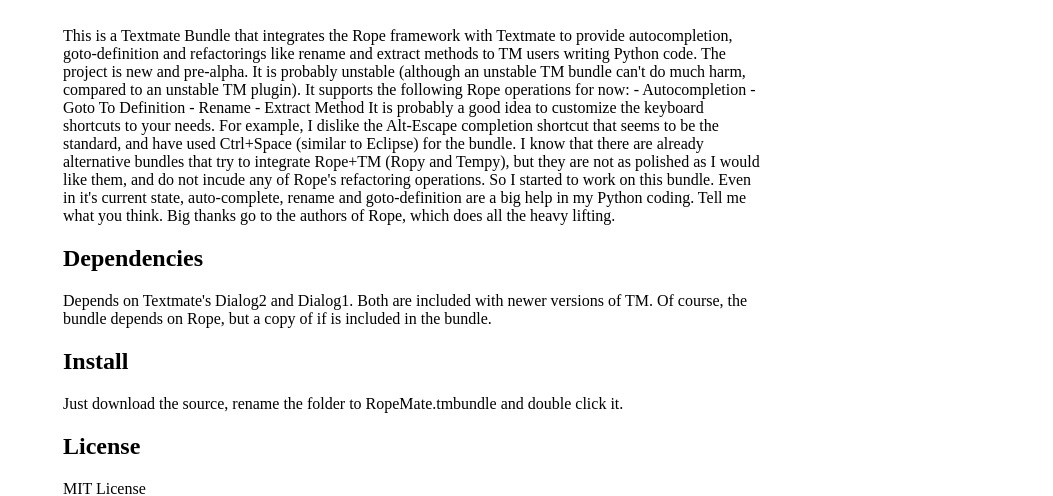
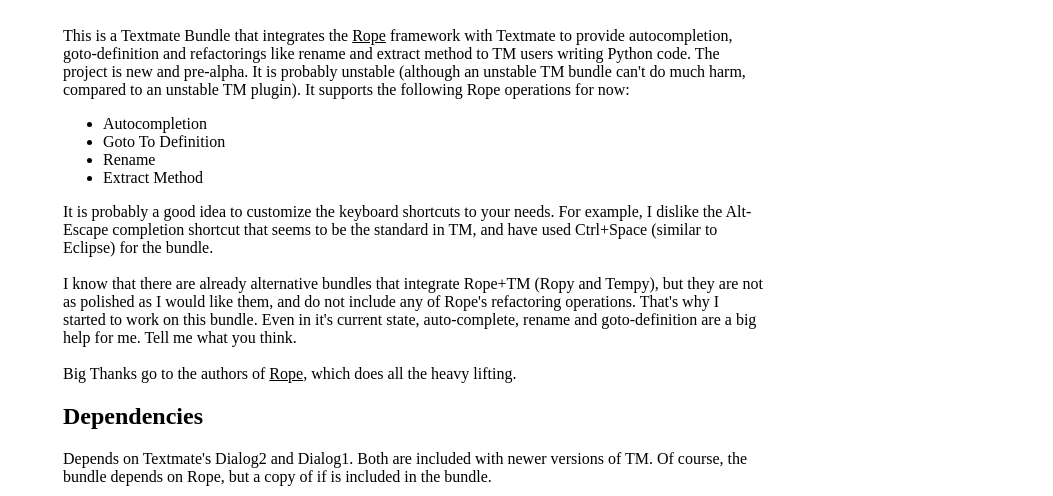
Before and after one commit to JulianEberius/RopeMate.tmbundle, a plain HTML site: page index.html in a window 1280 px wide. Shown: the part 307-803 px from the top of the page, without its empty margins (227-1280 px from the left). Drawn offline with Linux system fonts and the light colour scheme.

Commit message:
initial webpage

```diff
--- a/index.html
+++ b/index.html
@@ -52,20 +52,25 @@
       Integrates the Python refactoring/completion framework Rope with Textmate
     </div>
 
-    <p>This is a Textmate Bundle that integrates the Rope framework with Textmate to provide autocompletion, goto-definition and refactorings like rename and extract methods to TM users writing Python code.
+    <p>This is a Textmate Bundle that integrates the <a href="http://rope.sourceforge.net/">Rope</a> framework with Textmate to provide autocompletion, goto-definition and refactorings like rename and extract method to TM users writing Python code.
 
 The project is new and pre-alpha. It is probably unstable (although an unstable TM bundle can't do much harm, compared to an unstable TM plugin).
 It supports the following Rope operations for now:
-- Autocompletion
-- Goto To Definition
-- Rename
-- Extract Method
-
-It is probably a good idea to customize the keyboard shortcuts to your needs. For example, I dislike the Alt-Escape completion shortcut that seems to be the standard, and have used Ctrl+Space (similar to Eclipse) for the bundle.
-
-I know that there are already alternative bundles that try to integrate Rope+TM (Ropy and Tempy), but they are not as polished as I would like them, and do not incude any of Rope's refactoring operations. So I started to work on this bundle. Even in it's current state, auto-complete, rename and goto-definition are a big help in my Python coding. Tell me what you think.
-
-Big thanks go to the authors of Rope, which does all the heavy lifting.</p><h2>Dependencies</h2>
+<ul>
+<li>Autocompletion</li>
+<li>Goto To Definition</li>
+<li>Rename</li>
+<li>Extract Method</li>
+</ul>
+It is probably a good idea to customize the keyboard shortcuts to your needs.
+For example, I dislike the Alt-Escape completion shortcut that seems to be the standard in TM, and have used Ctrl+Space (similar to Eclipse) for the bundle.
+<br />
+<br />
+I know that there are already alternative bundles that integrate Rope+TM (Ropy and Tempy), but they are not as polished as I would like them, and do not include any of Rope's refactoring operations.
+That's why I started to work on this bundle.
+Even in it's current state, auto-complete, rename and goto-definition are a big help for me. Tell me what you think.
+<br /><br />
+Big Thanks go to the authors of <a href="http://rope.sourceforge.net/">Rope</a>, which does all the heavy lifting.</p><h2>Dependencies</h2>
 <p>Depends on Textmate's Dialog2 and Dialog1. Both are included with newer versions of TM. Of course, the bundle depends on Rope, but a copy of if is included in the bundle.</p>
 <h2>Install</h2>
 <p>Just download the source, rename the folder to RopeMate.tmbundle and double click it. </p>
```
